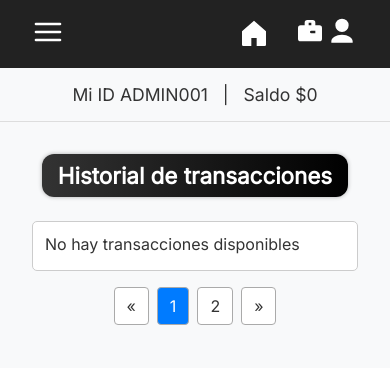
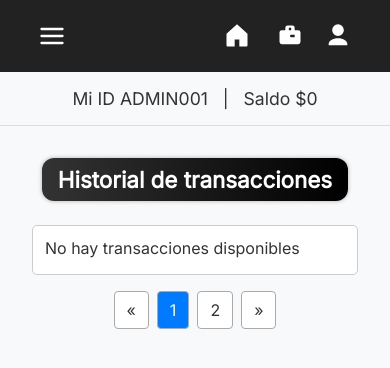
Before and after one commit to 2eliot/Revendedores, a Flask app: page /dashboard in a window 390 px wide. Shown: the top 368 px of the page. Run offline with Flask 3, Linux system fonts and the light colour scheme; the visitor is signed in with stand-in values (Sample User, id 1); data that the repository does not hold is empty; some libraries are stand-ins or nearby versions.

Commit message:
Assistant checkpoint: Fix icon sizes and spacing uniformity
Assistant generated file changes:
- static/styles.css: Fix icon sizes and spacing uniformity, Fix hamburger icon styling consistency

---

User prompt:

no estan mal tienen tamaños dispares y estan mal organzados

Replit-Commit-Author: Assistant
Replit-Commit-Session-Id: 9930586c-a53e-4d5e-8493-d53237edb589

```diff
--- a/static/styles.css
+++ b/static/styles.css
@@ -22,12 +22,22 @@ body {
 .hamburger {
   position: relative;
   cursor: pointer;
+  display: flex;
+  align-items: center;
+  justify-content: center;
+  width: 40px;
+  height: 40px;
+  border-radius: 50%;
+  transition: background-color 0.2s ease;
 }
 .hamburger .icon {
-  width: 32px;
-  height: 32px;
+  width: 28px;
+  height: 28px;
   stroke: #fff;
   fill: none;
+}
+.hamburger:hover {
+  background-color: rgba(255,255,255,0.1);
 }
 
 /* Menú de juegos desplegable */
@@ -70,20 +80,36 @@ body {
 /* Íconos del header a la derecha */
 .icon-container {
   display: flex;
-  gap: 1.5rem;
+  gap: 1.2rem;
   align-items: center;
   position: relative;
   margin-left: auto;
+  padding-right: 0.5rem;
 }
 .icon {
-  width: 32px;
-  height: 32px;
+  width: 28px;
+  height: 28px;
   fill: #ffffff;
   transition: transform 0.2s ease;
+  cursor: pointer;
 }
 .icon:hover {
-  transform: scale(1.2);
-  cursor: pointer;
+  transform: scale(1.1);
+}
+
+/* Contenedores de iconos uniformes */
+.hamburger, .user-icon, .wallet-icon {
+  display: flex;
+  align-items: center;
+  justify-content: center;
+  width: 40px;
+  height: 40px;
+  border-radius: 50%;
+  transition: background-color 0.2s ease;
+}
+
+.hamburger:hover, .user-icon:hover, .wallet-icon:hover {
+  background-color: rgba(255,255,255,0.1);
 }
 
 /* Caja de usuario */
```
